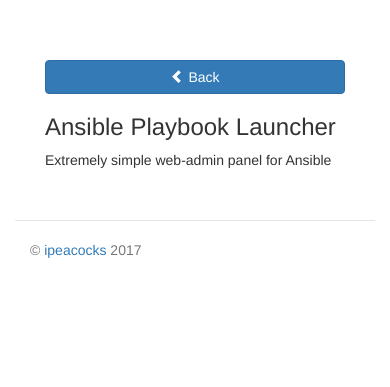
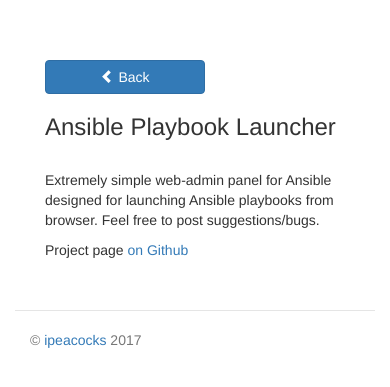
Before and after one commit to ipeacocks/ansibletasker, a Flask app: page /about in a window 390 px wide. Shown: the top 387 px of the page. Run offline with Flask 2, Linux system fonts and the light colour scheme; some libraries are stand-ins or nearby versions.

Commit message:
Small fixes to about page

```diff
--- a/project/templates/about.html
+++ b/project/templates/about.html
@@ -3,12 +3,14 @@
 {% block content %}
 
 <div id="div1" class="col-md-3">
-    <p><a href='/' class='btn btn-primary btn-block' role='button'><span class='glyphicon glyphicon-chevron-left'></span> Back</a></p>
+    <p><a href='/' class='btn btn-primary button_style' role='button'><span class='glyphicon glyphicon-chevron-left'></span> Back</a></p>
 </div>
 
 <div class="col-md-12">
     <h3>Ansible Playbook Launcher</h3>
-    <p>Extremely simple web-admin panel for Ansible</p>
+    </br>
+    <p>Extremely simple web-admin panel for Ansible designed for launching Ansible playbooks from browser. Feel free to post suggestions/bugs.</p>
+    <p>Project page <a href="https://github.com/ipeacocks/ansibletasker">on Github</a></p>
 </div>
 
 {% endblock %}
--- a/project/templates/history.html
+++ b/project/templates/history.html
@@ -2,8 +2,8 @@
 
 {% block content %}
 
-<div id="div1" class="col-md-3">
-    <p><a href='/' class='btn btn-primary btn-block' role='button'><span class='glyphicon glyphicon-chevron-left'></span> Back</a></p>
+<div id="back_button" class="col-md-3">
+    <p><a href='/' class='btn btn-primary button_style' role='button'><span class='glyphicon glyphicon-chevron-left'></span> Back</a></p>
 </div>
 
 <div class="bs-example col-md-12">
@@ -47,7 +47,6 @@
       </div>
       <div class="modal-body output">
           {{ history.output | safe }}
-{#           <p>{{ history.output | replace("|", "<br/>") }}</p> #}
       </div>
       <div class="modal-footer">
         <button type="button" class="btn btn-default" data-dismiss="modal">Close</button>
```
Lines whose indentation alone changed are shown as unchanged.
